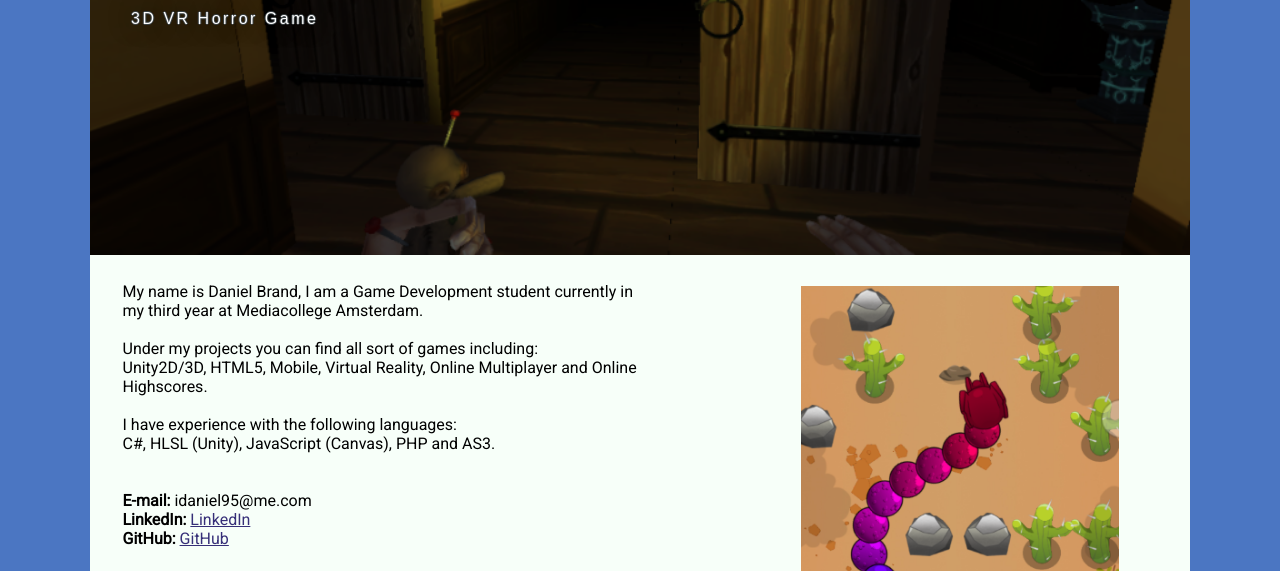
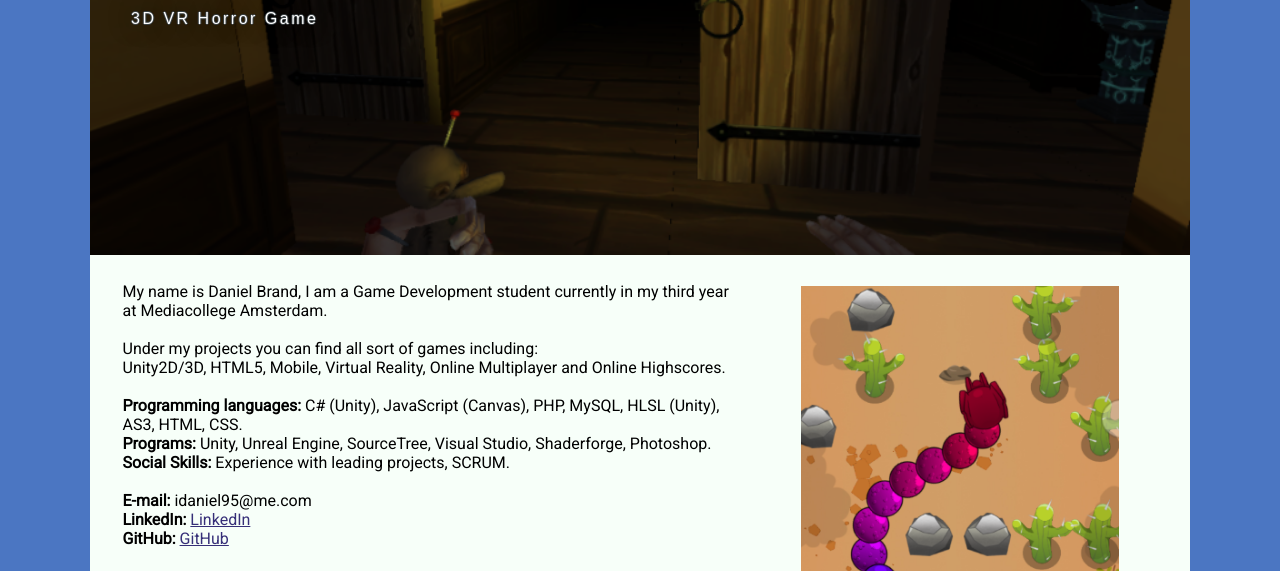
Before and after one commit to Daniel95/Daniel95.github.io, a plain HTML site: page index.html in a window 1280 px wide. Shown: the part 229-800 px from the top of the page. Drawn offline with nearby package versions, Linux system fonts and the light colour scheme.

Commit message:
edited programming languages, programs and socials skills and added these to home page.

```diff
--- a/pages/home.html
+++ b/pages/home.html
@@ -18,8 +18,9 @@
                 Under my projects you can find all sort of games including: <br>
                 Unity2D/3D, HTML5, Mobile, Virtual Reality, Online Multiplayer and Online Highscores.<br><br>
 
-                I have experience with the following languages: <br>
-                C#, HLSL (Unity), JavaScript (Canvas), PHP and AS3.<br><br><br>
+                <b>Programming languages:</b> C# (Unity), JavaScript (Canvas), PHP, MySQL, HLSL (Unity), AS3, HTML, CSS.<br>
+                <b>Programs:</b> Unity, Unreal Engine, SourceTree, Visual Studio, Shaderforge, Photoshop.<br>
+                <b>Social Skills:</b> Experience with leading projects, SCRUM.<br><br>
 
                 <b>E-mail:  </b>idaniel95@me.com<br>
                 <b>LinkedIn: </b> <a style="text-decoration: underline;" target="_blank" href="https://nl.linkedin.com/in/daniel-brand-724381b3">LinkedIn</a><br>
--- a/style.css
+++ b/style.css
@@ -81,7 +81,7 @@ footer p {
 .landingPageText {
     text-align: left;
     float: left;
-    max-width: 50%;
+    max-width: 60%;
 }
 
 /*menu */
```
Also changed, not shown: 1 other file.
